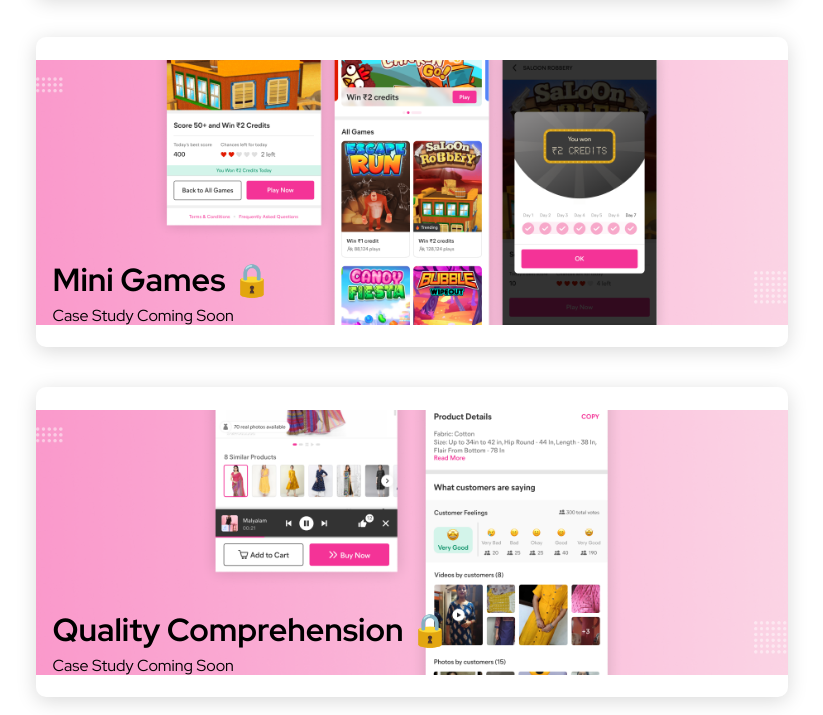
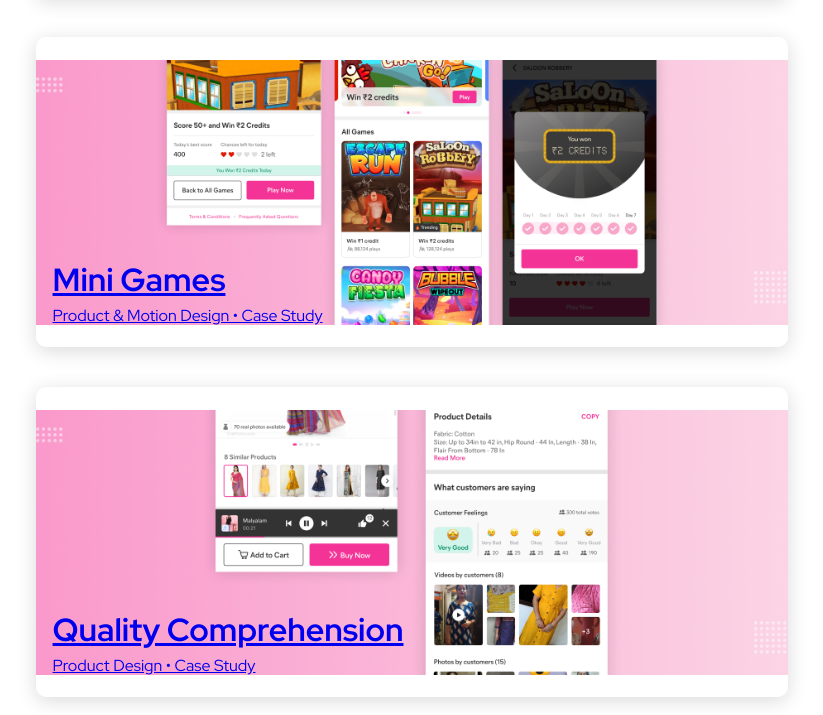
Before and after one commit to aaryanchowhan/Aaryan-s-Design-Portfolio, a plain HTML site: page index.html in a window 1280 px wide. Shown: the part 745-1460 px from the top of the page, without its empty margins (228-1051 px from the left). Drawn offline with Linux system fonts and the light colour scheme; a script that the page names is missing.

Commit message:
URLs added (QC and Games)

```diff
--- a/index.html
+++ b/index.html
@@ -63,25 +63,29 @@
       </div>
 
       <div id="case_study_04">
+        <a href="https://docs.google.com/presentation/d/1h9DEg-D4oHQoAxNDi8hziaTu21ACMndRbyGGG0HMr4Q/edit?usp=sharing" target="_blank" >
           <div class="card card4">
             <div class="border">
                 <div style="padding: 0 1vw">
-                  <h1>Mini Games 🔒</h1>
-                  <p>Case Study Coming Soon</p>
+                  <h1>Mini Games</h1>
+                  <p>Product & Motion Design  •  Case Study</p>
                 </div>
             </div>
           </div>
+        </a>
       </div>
 
       <div id="case_study_03">
+        <a href="https://docs.google.com/presentation/d/1JtWN5Drpqedad0ibRqe7-ST-y4gA5Yyoc7mWtkjuEgQ/edit?usp=sharing" target="_blank" >
           <div class="card card3">
             <div class="border">
                 <div style="padding: 0 1vw">
-                  <h1>Quality Comprehension 🔒</h1>
-                  <p>Case Study Coming Soon</p>
+                  <h1>Quality Comprehension</h1>
+                  <p>Product Design  •  Case Study</p>
                 </div>
             </div>
           </div>
+        </a>
       </div>
 
 
```
